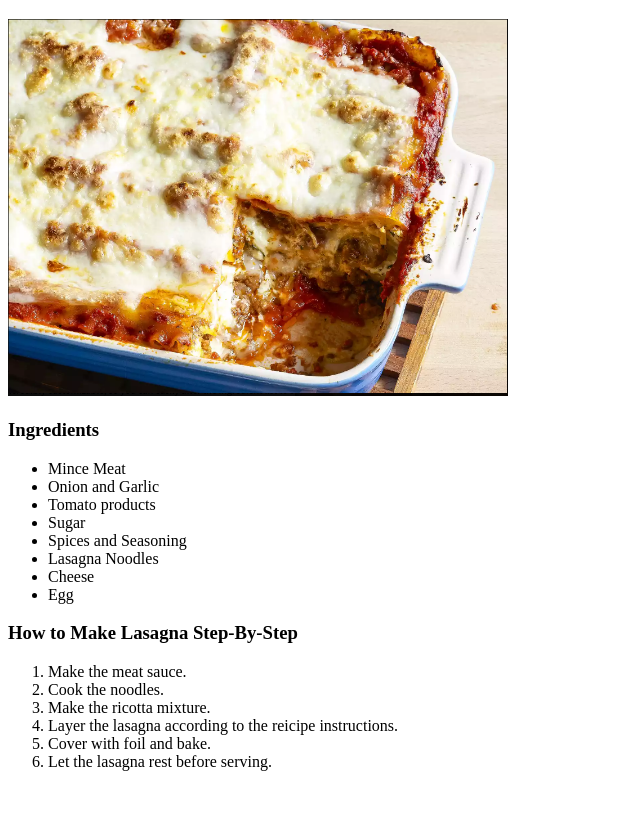
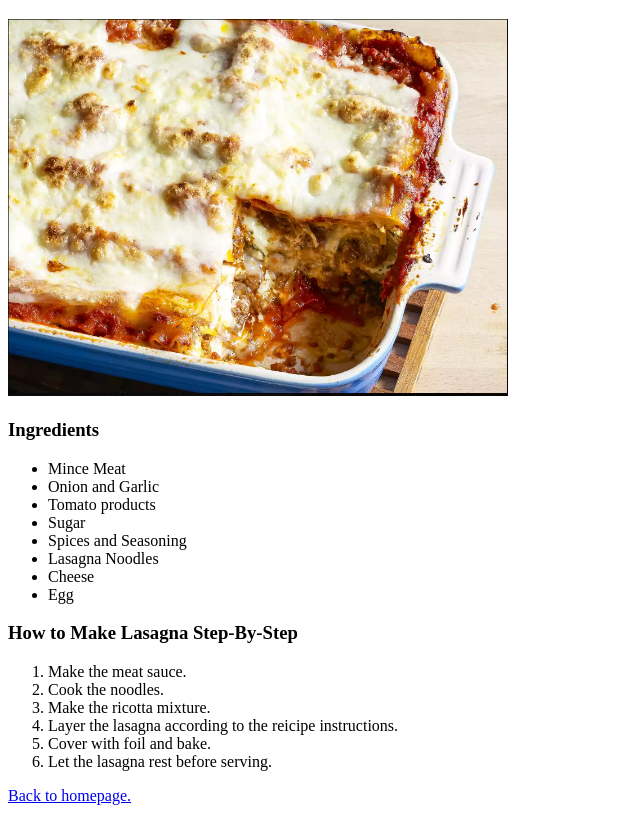
Before and after one commit to Soni-247/odin-recipes, a plain HTML site: page recipes/lasagna.html in a window 1280 px wide. Shown: the part 61-874 px from the top of the page, without its empty margins (0-640 px from the left). Before the commit the page ends 848 px from the top, so only its background shows below. Drawn offline with Linux system fonts and the light colour scheme.

Commit message:
update: Link from recipe back to homepage

```diff
--- a/recipes/lasagna.html
+++ b/recipes/lasagna.html
@@ -31,5 +31,7 @@
         <li>Let the lasagna rest before serving.</li>
     </ol>
 
+    <a href="../index.html">Back to homepage.</a>
+
 </body>
 </html>
```
